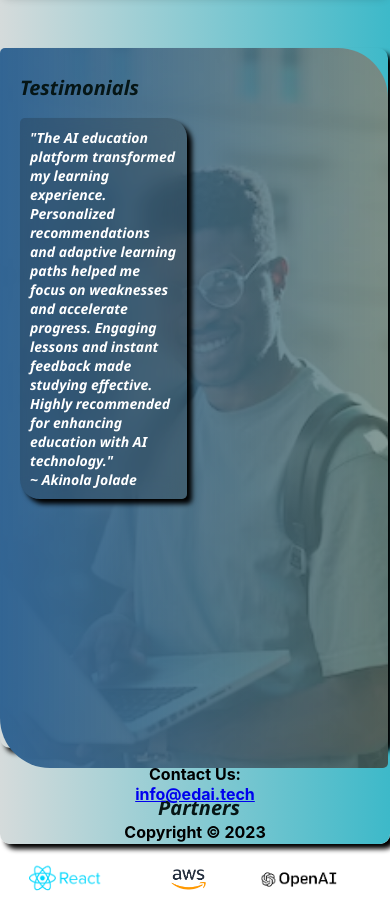
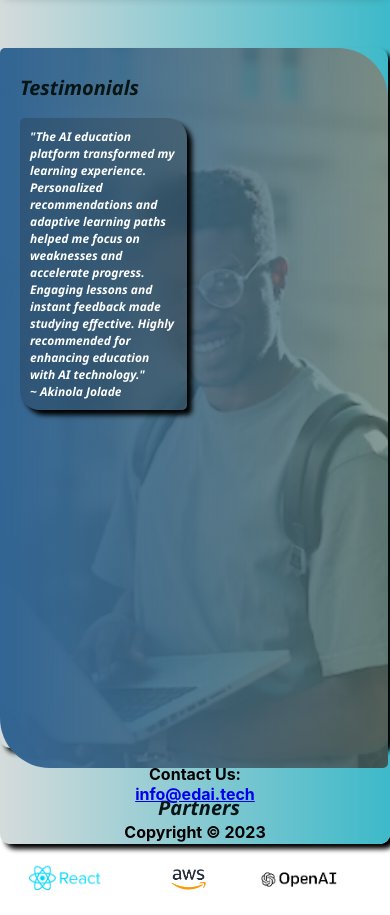
Before and after one commit to iekeng/EdAI, a React (Create React App) app in the folder edai/: page / in a window 390 px wide. Shown: the part 1605-2520 px from the top of the page. Built offline with nearby package versions, Linux system fonts and the light colour scheme.

Commit message:
Landing Page Media Query edit

```diff
--- a/edai/src/LandingPage.css
+++ b/edai/src/LandingPage.css
@@ -358,7 +358,6 @@
 
   .testimonials,
   .partners {
-    height: 100%;
     background-position: center;
   }
 
@@ -432,6 +431,6 @@
   .partners p {
     margin-left: 10px;
     margin-right: 10px;
-    font-size: 14px;
+    font-size: 12px;
   }
 }
```
